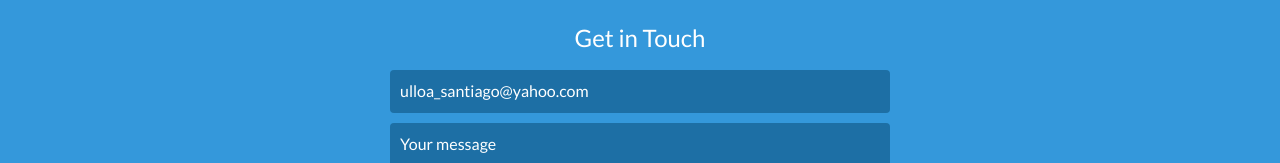
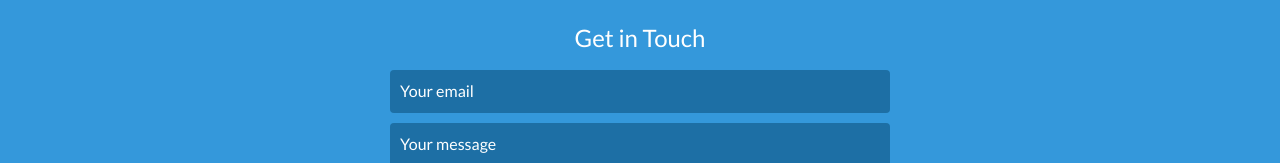
Before and after one commit to sulloa13/sulloa13.github.io, a plain HTML site: page index.html in a window 1280 px wide. Shown: the part 3997-4160 px from the top of the page. Drawn offline with nearby package versions, Linux system fonts and the light colour scheme.

Commit message:
edited email in contact form

```diff
--- a/index.html
+++ b/index.html
@@ -224,7 +224,7 @@
         <div id="contact-form">
             <form method="POST" action="https://formspree.io/ulloa_santiago@yahoo.com">
                 <input type="hidden" name="_subject" value="Contact request from personal website" />
-                <input type="email" name="_replyto" placeholder="ulloa_santiago@yahoo.com" required>
+                <input type="email" name="_replyto" placeholder="Your email" required>
                 <textarea name="message" placeholder="Your message" required></textarea>
                 <button type="submit">Send</button>
             </form>
```
